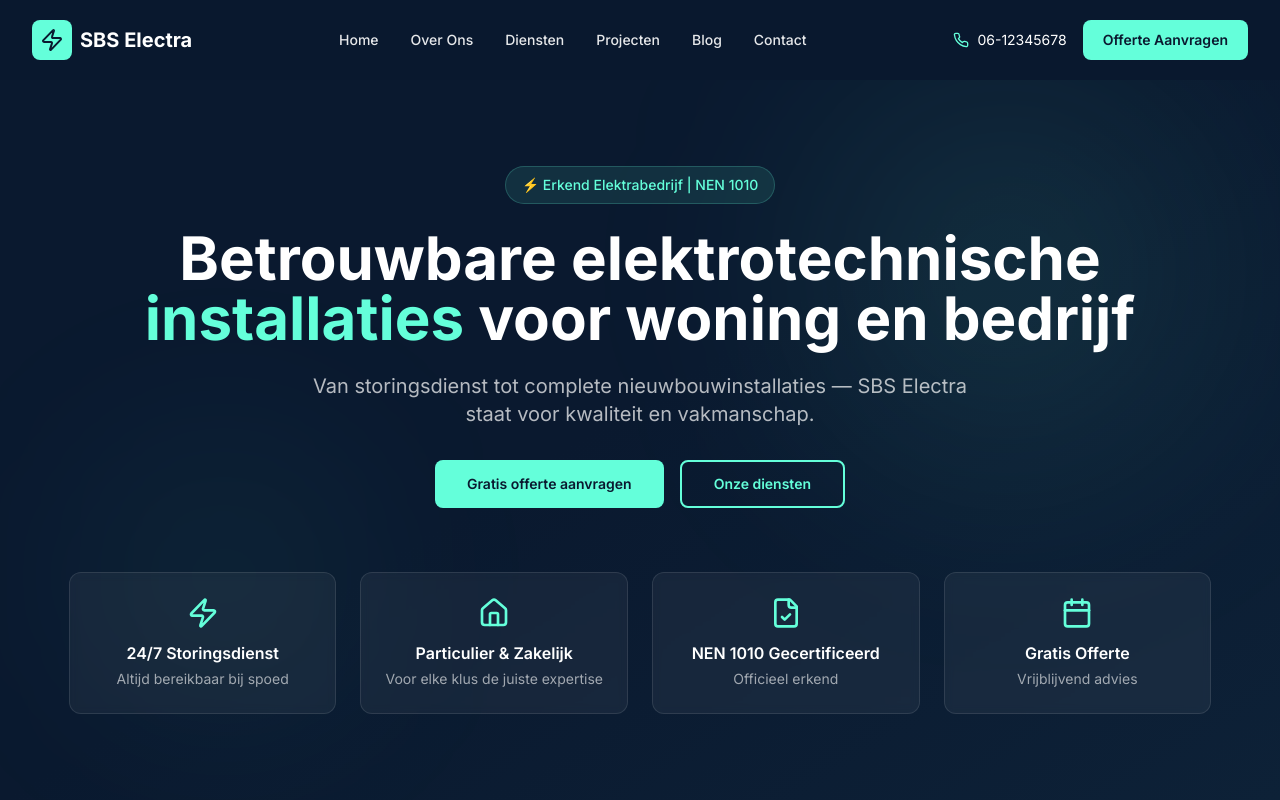
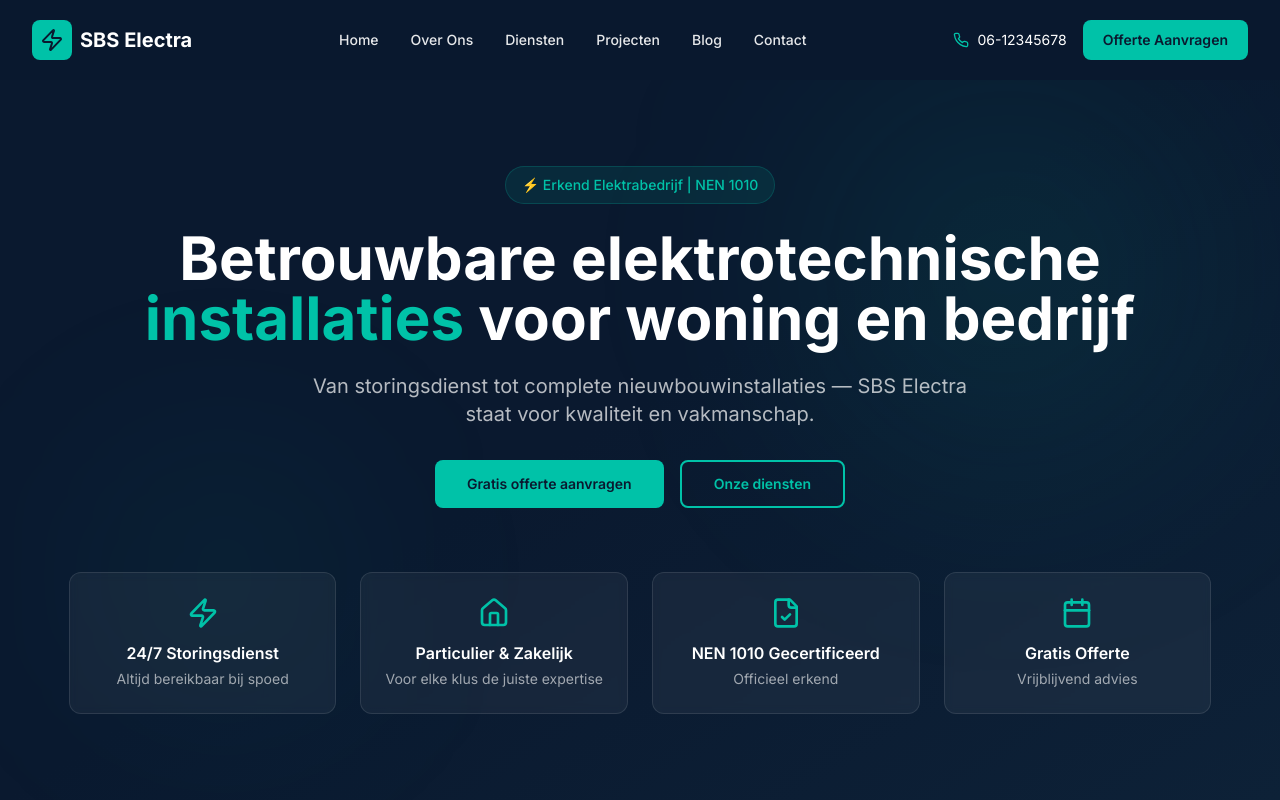
Before and after one commit to gokhanfamict/sbs-electra, a Next.js app: page / in a window 1280 px wide. Shown: the top 800 px of the page. Built offline with nearby package versions, Linux system fonts and the light colour scheme.

Commit message:
Update accent color to #00C2A8 for better visibility

```diff
--- a/tailwind.config.ts
+++ b/tailwind.config.ts
@@ -3,7 +3,7 @@ const config: Config = {
   content: ["./src/**/*.{js,ts,jsx,tsx,mdx}"],
   theme: {
     extend: {
-      colors: { primary: "#0A192F", accent: "#64FFDA", light: "#F8F9FA", "text-dark": "#333333" },
+      colors: { primary: "#0A192F", accent: "#00C2A8", light: "#F8F9FA", "text-dark": "#333333" },
       fontFamily: { sans: ["Inter", "sans-serif"] },
     },
   },
```
Also changed, not shown: 1 other file (tests, documents, lock files or other folders).
